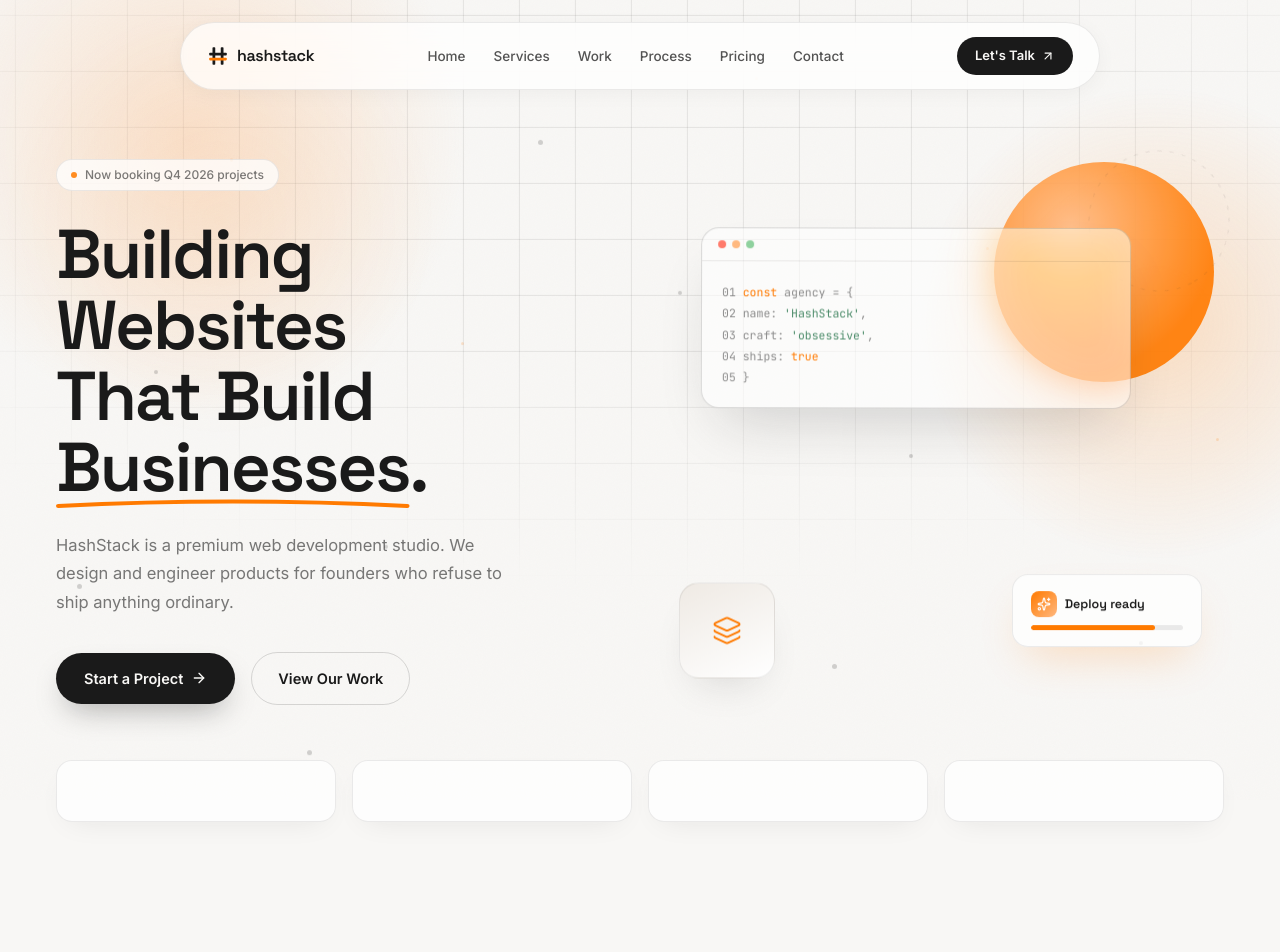
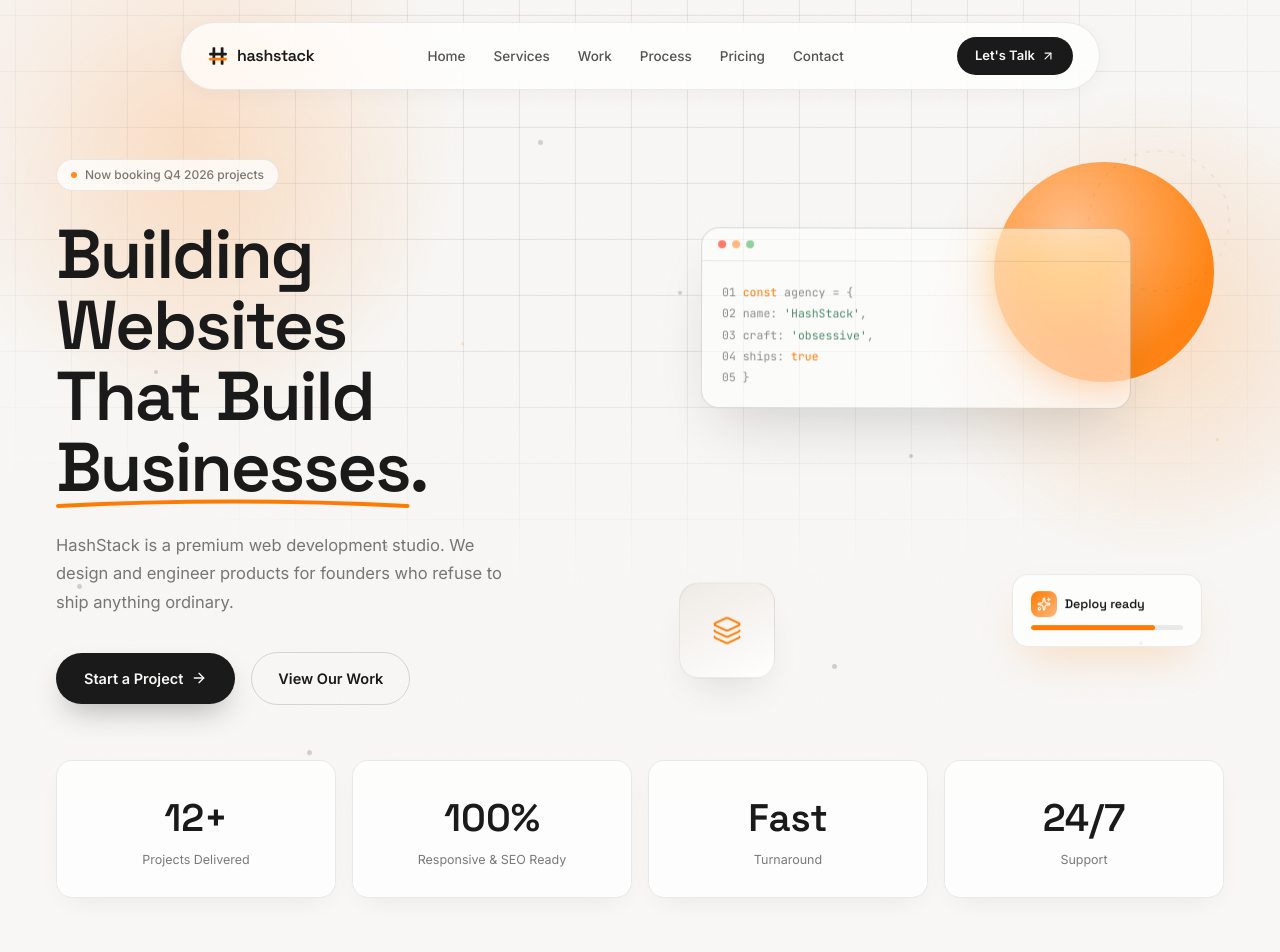
Before and after one commit to Harrish2331/hashstack-site, a React (Vite) app: page / in a window 1280 px wide. Shown: the top 952 px of the page. Built offline with nearby package versions, Linux system fonts and the light colour scheme.

Commit message:
Fix homepage stats

```diff
--- a/src/App.jsx
+++ b/src/App.jsx
@@ -628,9 +628,9 @@ function Stats() {
                   color: C.text,
                 }}
               >
-                {s.n}
+                {s.value}
               </div>
-              <div style={{ fontFamily: "'Inter'", fontSize: 12.5, color: C.muted, marginTop: 4 }}>{s.l}</div>
+              <div style={{ fontFamily: "'Inter'", fontSize: 12.5, color: C.muted, marginTop: 4 }}>{s.label}</div>
             </div>
           </Reveal>
         ))}
```
